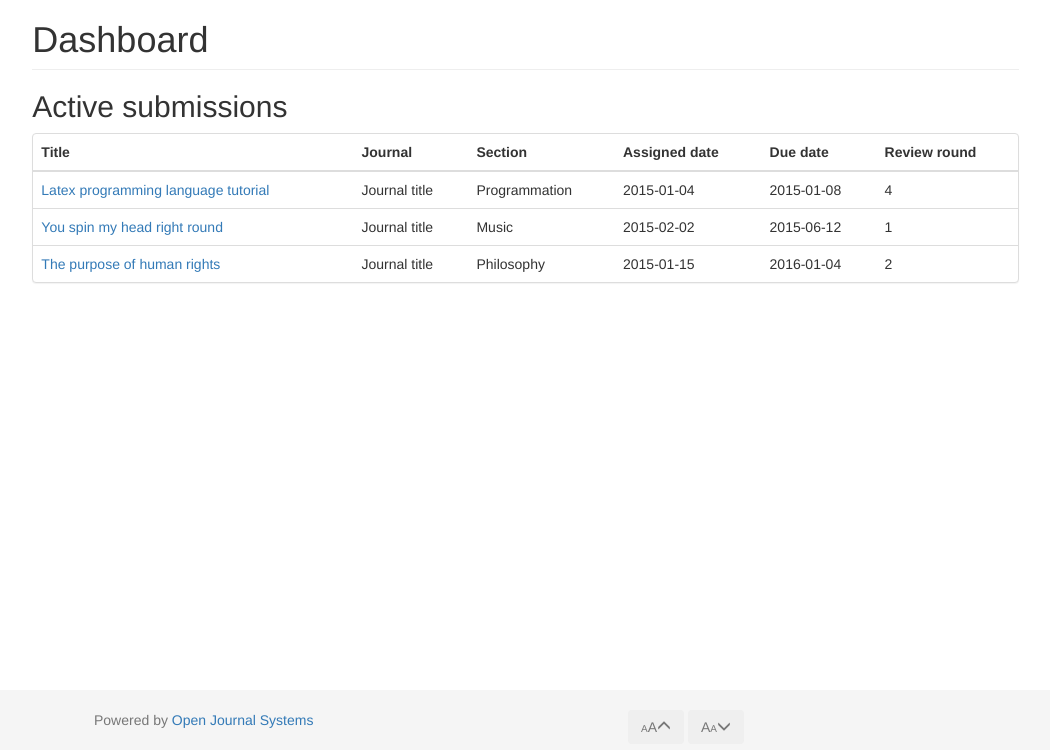
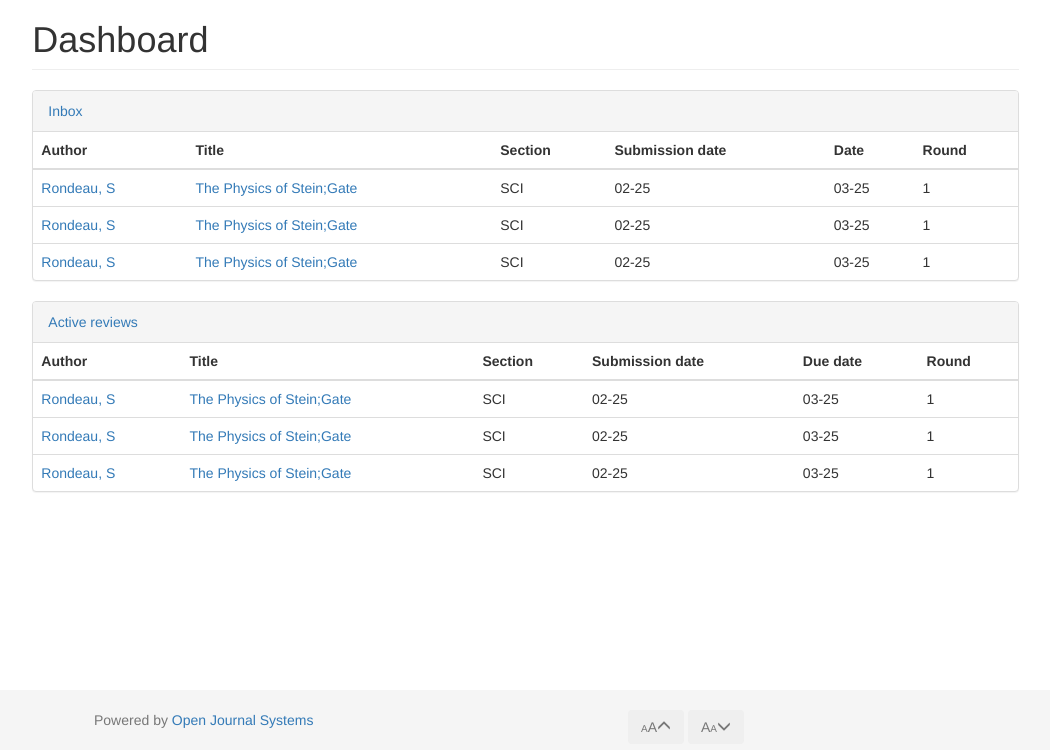
Before and after one commit to ArchSirius/log2420-project, a PHP site: template views/reviewer/dashboard.twig in a window 1280 px wide. Shown: the part 50-800 px from the top of the page, without its empty margins (221-1271 px from the left). Run offline with PHP 8.4, Linux system fonts and the light colour scheme; the template is opened without the code that fills it, so the values that code supplies are empty; some libraries are stand-ins or nearby versions.

Commit message:
Mise a jour reviewer.

```diff
--- a/views/reviewer/dashboard.twig
+++ b/views/reviewer/dashboard.twig
@@ -6,45 +6,100 @@
 {% block content %}
 <h1 class="page-header">Dashboard</h1>
 
-  <h2>Active submissions </h2>
 <div class="panel panel-default">
+  <!-- Default panel contents -->
+  <div class="panel-heading"><a href="{{ app.url_generator.generate('reviewer_inbox') }}">Inbox</a></div>
+
+  <!-- Table -->
   <table class="table">
+
     <thead>
         <tr>
-          <th>Title</th>
-          <th>Journal</th>
-          <th>Section</th>
-          <th>Assigned date</th>
-          <th>Due date</th>
-          <th>Review round</th>
+            <th> Author </th>
+            <th> Title </th>
+            <th> Section </th>
+            <th> Submission date </th>
+            <th> Date </th>
+        <th> Round </th>
         </tr>
     </thead>
-      <tbody>
+
     <tr>
-          <td><a href="{{ app.url_generator.generate('author_submission_detail', {id: 1}) }}"> Latex programming language tutorial</a></td>
-          <td>Journal title</td>
-          <td>Programmation</td>
-          <td>2015-01-04</td>
-          <td>2015-01-08<br /></td>
-          <td>4</td>
+        <td> <a href="https://www.facebook.com/samuelrz">Rondeau, S</a> </td>
+        <td> <a href="{{ app.url_generator.generate('editor_submission_detail', {id: 1}) }}">The Physics of Stein;Gate</a> </td>
+        <td> SCI </td>
+        <td> 02-25 </td>
+        <td> 03-25 </td>
+      <td> 1 </td>
     </tr>
+
     <tr>
-          <td><a href="{{ app.url_generator.generate('author_submission_detail', {id: 2}) }}"> You spin my head right round</a></td>
-          <td>Journal title</td>
-          <td>Music</td>
-          <td>2015-02-02<br /></td>
-          <td>2015-06-12<br /></td>
-          <td>1</a></td>
+      <td> <a href="https://www.facebook.com/samuelrz">Rondeau, S</a> </td>
+      <td> <a href="{{ app.url_generator.generate('editor_submission_detail', {id: 2}) }}">The Physics of Stein;Gate</a> </td>
+      <td> SCI </td>
+      <td> 02-25 </td>
+      <td> 03-25 </td>
+      <td> 1 </td>
     </tr>
+
     <tr>
-          <td><a href="{{ app.url_generator.generate('author_submission_detail', {id: 3}) }}"> The purpose of human rights</a></td>
-          <td>Journal title</td>
-          <td>Philosophy</td>
-          <td>2015-01-15<br /></td>
-          <td>2016-01-04<br /></td>
-          <td>2</a></td>
+      <td> <a href="https://www.facebook.com/samuelrz">Rondeau, S</a> </td>
+      <td> <a href="{{ app.url_generator.generate('editor_submission_detail', {id: 3}) }}">The Physics of Stein;Gate</a> </td>
+      <td> SCI </td>
+      <td> 02-25 </td>
+      <td> 03-25 </td>
+      <td> 1 </td>
     </tr>
-      </tbody>
+
   </table>
 </div>
+
+<div class="panel panel-default">
+  <!-- Default panel contents -->
+  <div class="panel-heading"><a href="{{ app.url_generator.generate('reviewer_reviewing') }}">Active reviews</a></div>
+
+  <!-- Table -->
+  <table class="table">
+
+    <thead>
+        <tr>
+            <th> Author </th>
+            <th> Title </th>
+            <th> Section </th>
+            <th> Submission date </th>
+            <th> Due date </th>
+        <th> Round </th>
+        </tr>
+    </thead>
+
+    <tr>
+        <td> <a href="https://www.facebook.com/samuelrz">Rondeau, S</a> </td>
+        <td> <a href="{{ app.url_generator.generate('editor_submission_detail', {id: 1}) }}">The Physics of Stein;Gate</a> </td>
+        <td> SCI </td>
+        <td> 02-25 </td>
+        <td> 03-25 </td>
+      <td> 1 </td>
+    </tr>
+
+    <tr>
+      <td> <a href="https://www.facebook.com/samuelrz">Rondeau, S</a> </td>
+      <td> <a href="{{ app.url_generator.generate('editor_submission_detail', {id: 2}) }}">The Physics of Stein;Gate</a> </td>
+      <td> SCI </td>
+      <td> 02-25 </td>
+      <td> 03-25 </td>
+      <td> 1 </td>
+    </tr>
+
+    <tr>
+      <td> <a href="https://www.facebook.com/samuelrz">Rondeau, S</a> </td>
+      <td> <a href="{{ app.url_generator.generate('editor_submission_detail', {id: 3}) }}">The Physics of Stein;Gate</a> </td>
+      <td> SCI </td>
+      <td> 02-25 </td>
+      <td> 03-25 </td>
+      <td> 1 </td>
+    </tr>
+
+  </table>
+</div>
+
 {% endblock %}
```
Also changed, not shown: views/reviewer/reviewing.twig (+43 -0 lines). Lines whose indentation alone changed are shown as unchanged.
